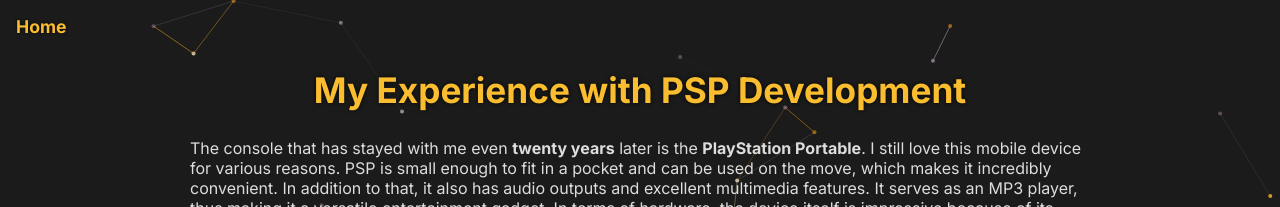
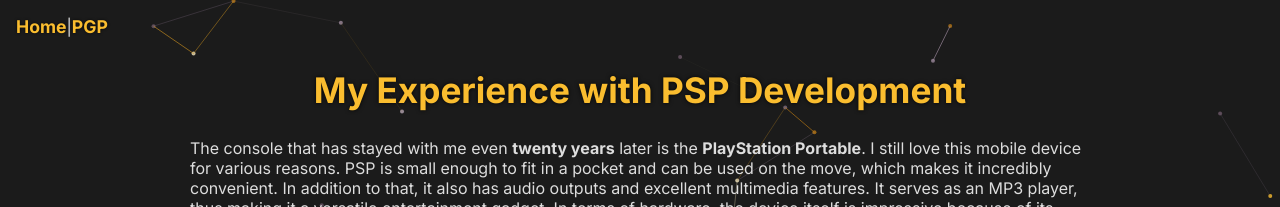
Before and after one commit to samueleamatowebsite/samueleamatowebsite.github.io, a Jekyll site: the page built from _posts/2024-01-01-psp-development.md, in a window 1280 px wide. Shown: the top 207 px of the page. Built offline with Jekyll 4.4.1, drawn with Linux system fonts in a browser that asks for light colours.

Commit message:
Update default.html

```diff
--- a/_layouts/default.html
+++ b/_layouts/default.html
@@ -102,7 +102,7 @@
   <canvas id="particle-canvas"></canvas>
 
   <header>
-    <a href="{{ '/' | relative_url }}">Home</a>
+    <a href="{{ '/' | relative_url }}">Home</a> | <a href="pgp.txt">PGP</a>
   </header>
 
   {% if page.title %}
```
